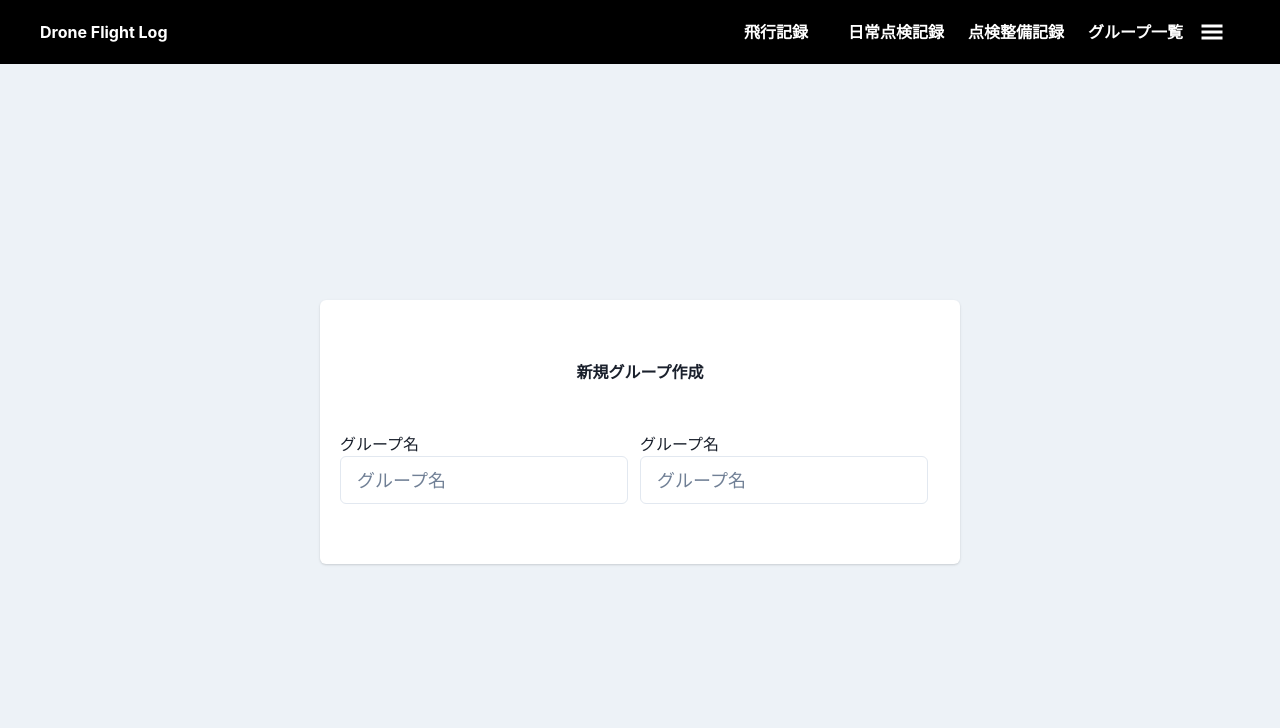
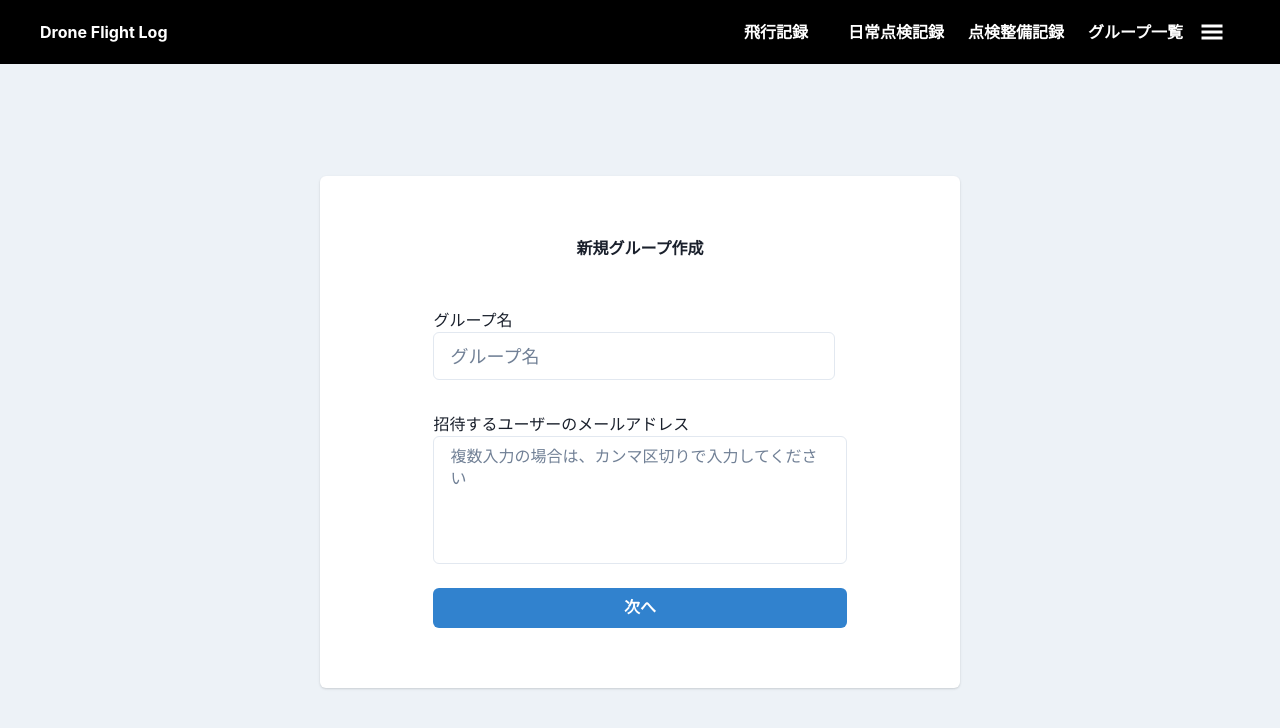
Before and after one commit to POPOTINESU/DroneFlightLog_frontend, a Next.js app: page /create/group in a window 1280 px wide. Shown: the top 728 px of the page. Built offline with nearby package versions, Linux system fonts and the light colour scheme.

Commit message:
step1完成

```diff
--- a/src/app/features/create/group/ui/organisms/Step1.tsx
+++ b/src/app/features/create/group/ui/organisms/Step1.tsx
@@ -1,4 +1,12 @@
-import { Flex, FormControl, FormErrorMessage } from "@chakra-ui/react";
+"use client";
+import {
+  Box,
+  Button,
+  FormControl,
+  FormErrorMessage,
+  FormLabel,
+  Textarea,
+} from "@chakra-ui/react";
 import { Form, Formik } from "formik";
 import React from "react";
 import { GroupNameInputField } from "../molecules/GroupNameInputField";
@@ -16,21 +24,45 @@ export const Step1 = () => {
     }
     return error;
   };
-  const emailValidate = (value: string) => {
+
+  const validateEmails = (value: string) => {
     let error;
     if (!value) {
       error = "メールアドレスを入力してください";
-    } else if (!value.includes("@")) {
-      error = "メールアドレスの形式が正しくありません";
+    } else {
+      const emailArray = value.split(",").map((email) => email.trim());
+      emailArray.forEach((email, index) => {
+        if (!/^[^\s@]+@[^\s@]+\.[^\s@]+$/.test(email)) {
+          error = `メールアドレスの形式が正しくありません (${index + 1})`;
+        }
+      });
     }
     return error;
   };
 
   return (
     <Formik
-      initialValues={{ groupName: "", email: "" }}
+      initialValues={{
+        groupName: "",
+        emails: "",
+      }}
+      validate={(values) => {
+        const errors: { groupName?: string; emails?: string } = {};
+        const groupNameError = GroupNameValidate(values.groupName);
+        if (groupNameError) {
+          errors.groupName = groupNameError;
+        }
+        const emailError = validateEmails(values.emails);
+        if (emailError) {
+          errors.emails = emailError;
+        }
+        return errors;
+      }}
       onSubmit={(values) => {
-        console.log(values);
+        const emailArray = values.emails
+          .split(",")
+          .map((email) => email.trim());
+        console.log({ groupName: values.groupName, emailArray });
       }}
     >
       {({
@@ -43,7 +75,7 @@ export const Step1 = () => {
         isSubmitting,
       }) => (
         <Form>
-          <Flex>
+          <Box mb={8}>
             <FormControl isInvalid={!!errors.groupName && touched.groupName}>
               <GroupNameInputField
                 onChange={handleChange}
@@ -53,16 +85,35 @@ export const Step1 = () => {
               />
               <FormErrorMessage>{errors.groupName}</FormErrorMessage>
             </FormControl>
-            <FormControl isInvalid={!!errors.groupName && touched.groupName}>
-              <GroupNameInputField
+          </Box>
+          <Box my={2} maxHeight="160px">
+            <FormControl isInvalid={!!errors.emails && touched.emails}>
+              <FormLabel htmlFor="emails" marginBottom="0">
+                招待するユーザーのメールアドレス
+              </FormLabel>
+              <Textarea
+                name="emails"
+                value={values.emails}
                 onChange={handleChange}
                 onBlur={handleBlur}
-                value={values.groupName}
-                validate={GroupNameValidate}
+                placeholder="複数入力の場合は、カンマ区切りで入力してください"
+                rows={5}
+                resize="none"
               />
-              <FormErrorMessage>{errors.groupName}</FormErrorMessage>
+              <FormErrorMessage>{errors.emails}</FormErrorMessage>
             </FormControl>
-          </Flex>
+          </Box>
+
+          <Button
+            width="100%"
+            type="submit"
+            colorScheme="blue"
+            mt={4}
+            isLoading={isSubmitting}
+            onClick={() => handleSubmit()}
+          >
+            次へ
+          </Button>
         </Form>
       )}
     </Formik>
```
Also changed, not shown: src/app/features/create/group/ui/template/CreateGroupTemplate.tsx (+0 -12 lines).
